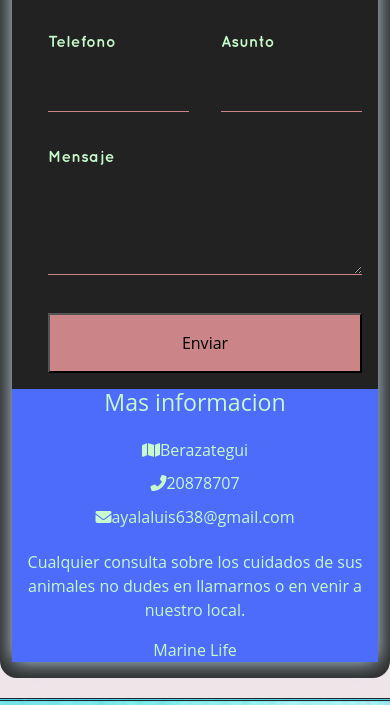
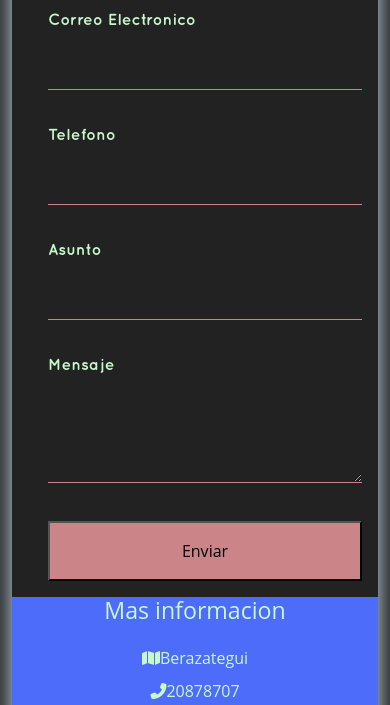
Before and after one commit to LuchoAyala2001/Proyecto-Final-Ayala-Romaniuk, a website: page html/contacto.html in a window 390 px wide. Shown: the part 377-1082 px from the top of the page. Drawn offline with nearby package versions, Linux system fonts and the light colour scheme; a web font is replaced by a local one.

Commit message:
Modificando formulario

```diff
--- a/scss/style.scss
+++ b/scss/style.scss
@@ -780,6 +780,17 @@
       height: 530px;
       overflow-y: hidden;
     }
+
+    .contactanos{
+      .contacto_informacion{
+        .datos{
+          form{
+           display: flex;
+           flex-direction: column;
+          }
+        }
+      }
+    }
     .titulo_producto{
       justify-content: space-evenly;
     }
```
Also changed, not shown: css/style.css, 1 other file.
